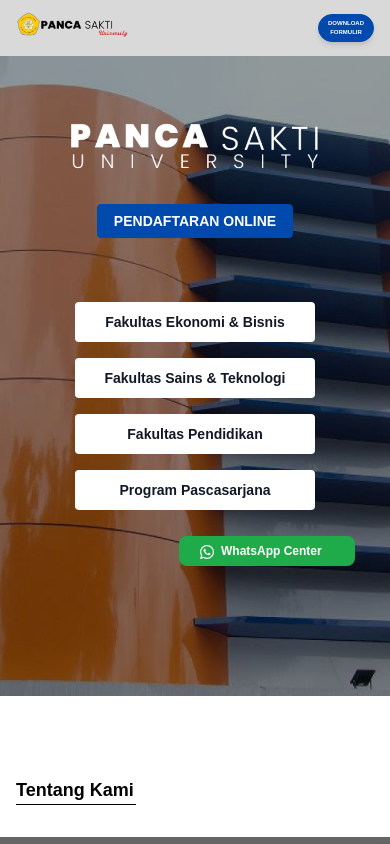
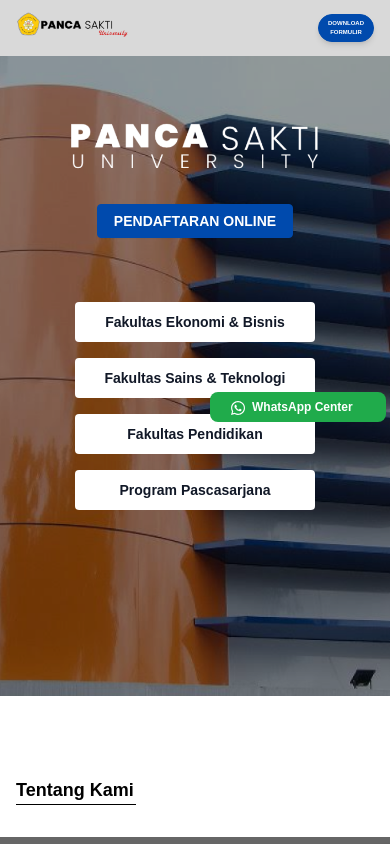
Before and after one commit to fxrnands/pancasakti-nextJs, a Next.js app: page / in a window 390 px wide. Shown: the top 844 px of the page. Built offline with nearby package versions, Linux system fonts and the light colour scheme.

Commit message:
fix whatsapp pop up

```diff
--- a/src/pages/_app.tsx
+++ b/src/pages/_app.tsx
@@ -2,6 +2,7 @@
 import type { AppProps } from "next/app";
 import Head from "next/head";
 import Navbar from "./components/base/Navbar";
+import FlyingPopups from "./components/base/FlyingPopups";
 import Footer from "./components/base/Footer";
 
 export default function App({ Component, pageProps }: AppProps) {
@@ -12,6 +13,7 @@
       </Head>
       <Navbar />
       <Component {...pageProps} />
+      <FlyingPopups />
       <Footer />
     </>
   );
--- a/src/pages/components/base/FlyingPopups.tsx
+++ b/src/pages/components/base/FlyingPopups.tsx
@@ -6,10 +6,10 @@
     <>
       <div
         aria-live="assertive"
-        className="pointer-events-none fixed inset-0 flex items-start px-4 py-6  mt-[32rem] lg:mt-[40rem] left-36 lg:justify-end"
+        className="pointer-events-none fixed inset-0 flex items-start px-1 py-6 lg:mt-[40rem] justify-end"
       >
-        <div className="flex w-full flex-col items-center space-y-4 sm:items-end">
-          <div className="pointer-events-auto cursor-pointer w-[11rem] lg:w-[13.5rem] max-w-sm overflow-hidden rounded-lg hover:bg-green-500 bg-primary-green ">
+        <div className="flex w-full flex-col items-end space-y-4 sm:items-end">
+          <div className="pointer-events-auto cursor-pointer w-[11rem] top-[23rem] lg:top-0 relative lg:w-[13.5rem] max-w-sm overflow-hidden rounded-lg hover:bg-green-500 bg-primary-green ">
             <div className="px-4 hover:shadow-lg py-1 lg:py-3">
               <div className="flex items-start">
                 <div className="flex-shrink-0 -mr-1.5 ml-1 lg: mt-[4px]">
--- a/src/pages/index.tsx
+++ b/src/pages/index.tsx
@@ -124,7 +124,6 @@
           </p>
         </div>
       </div>
-      <FlyingPopups />
     </>
   );
 }
```
